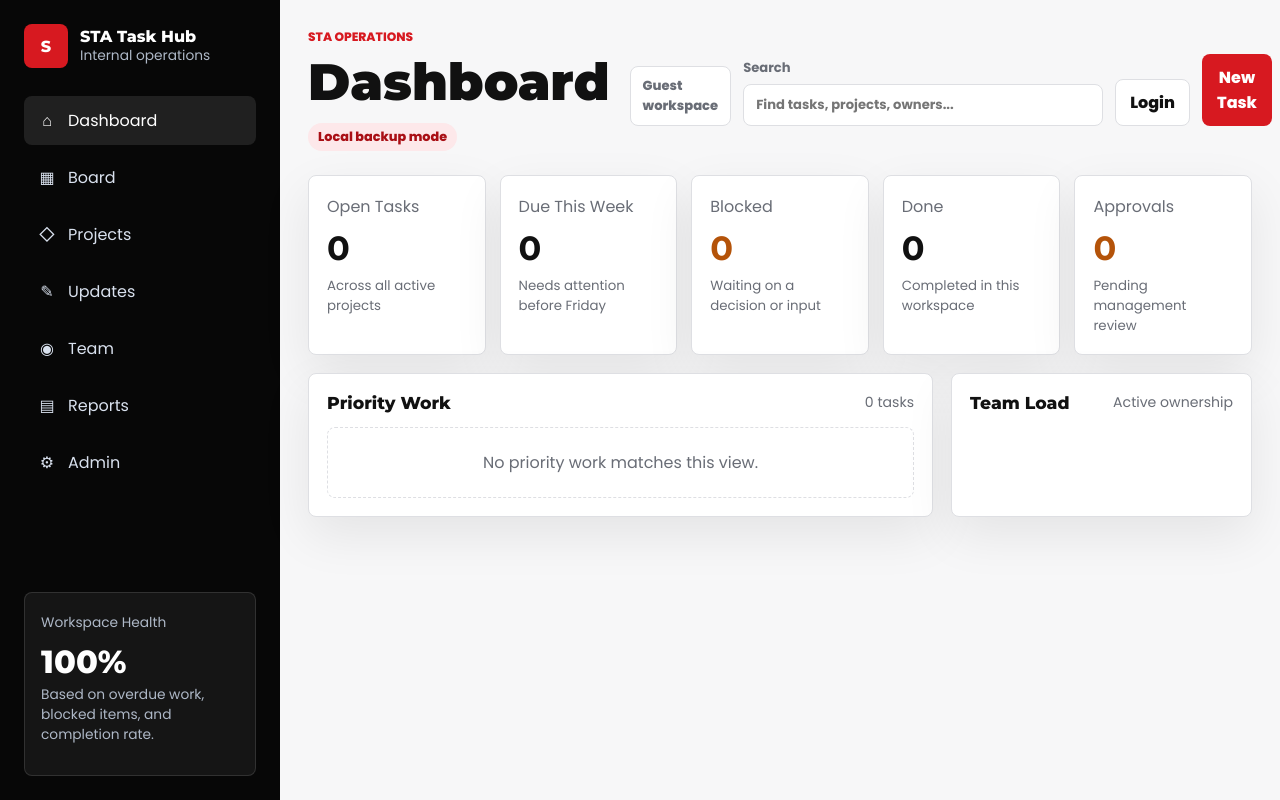
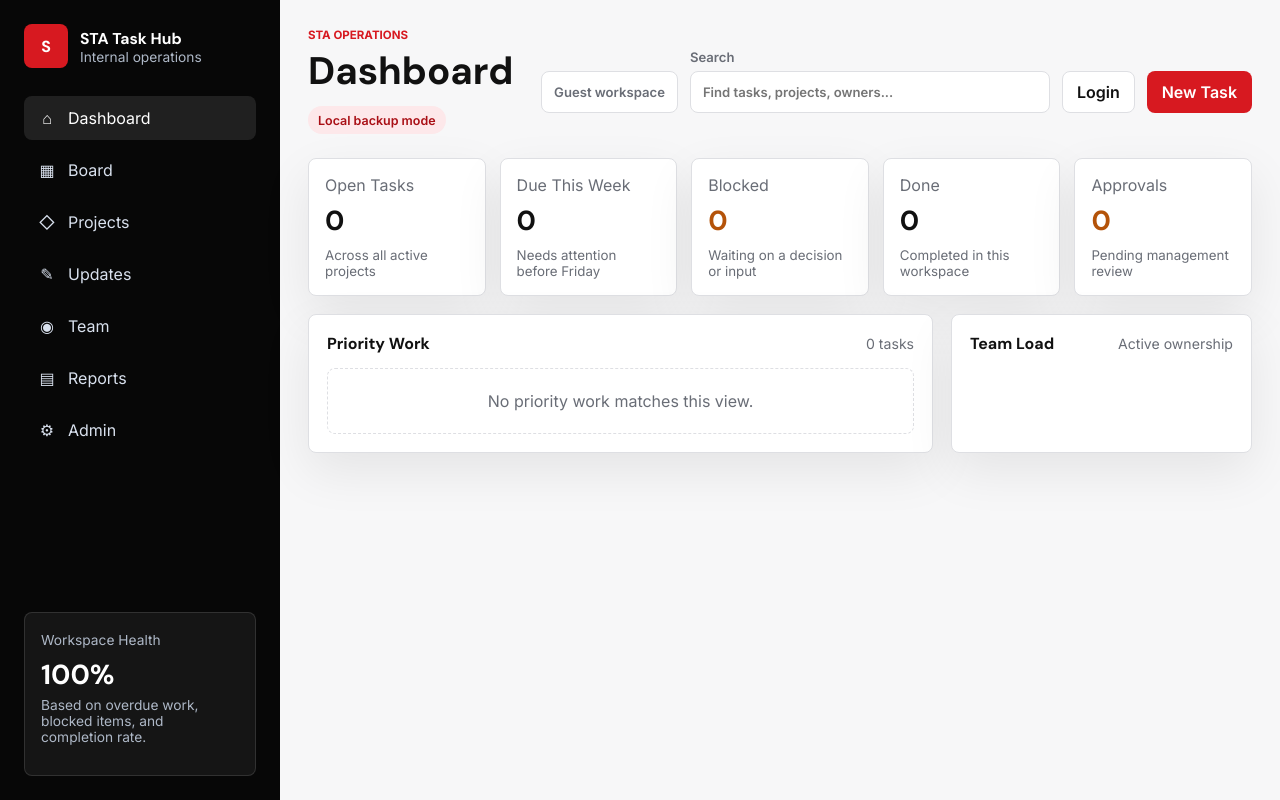
Before and after one commit to belmavirtualsolutions-tech/sta-task-hub, a website: page index.html in a window 1280 px wide. Drawn offline with Linux system fonts and the light colour scheme; no server answers.

Commit message:
Refine typography and visual weight

```diff
--- a/index.html
+++ b/index.html
@@ -7,7 +7,7 @@
     <link rel="preconnect" href="https://fonts.googleapis.com" />
     <link rel="preconnect" href="https://fonts.gstatic.com" crossorigin />
     <link
-      href="https://fonts.googleapis.com/css2?family=Montserrat:wght@700;800;900&family=Poppins:wght@400;500;600;700;800&display=swap"
+      href="https://fonts.googleapis.com/css2?family=DM+Sans:wght@500;600;700&family=Inter:wght@400;500;600;700&display=swap"
       rel="stylesheet"
     />
     <link rel="stylesheet" href="./styles.css" />
--- a/styles.css
+++ b/styles.css
@@ -13,8 +13,8 @@
   --amber: #b45309;
   --red: #d71920;
   --shadow: 0 18px 50px rgba(17, 17, 17, 0.08);
-  --font-heading: "Montserrat", ui-sans-serif, system-ui, -apple-system, BlinkMacSystemFont, "Segoe UI", sans-serif;
-  --font-body: "Poppins", ui-sans-serif, system-ui, -apple-system, BlinkMacSystemFont, "Segoe UI", sans-serif;
+  --font-heading: "DM Sans", ui-sans-serif, system-ui, -apple-system, BlinkMacSystemFont, "Segoe UI", sans-serif;
+  --font-body: "Inter", ui-sans-serif, system-ui, -apple-system, BlinkMacSystemFont, "Segoe UI", sans-serif;
   font-family: var(--font-body);
 }
 
@@ -69,7 +69,7 @@ button {
   border-radius: 8px;
   background: var(--accent);
   font-family: var(--font-heading);
-  font-weight: 800;
+  font-weight: 700;
 }
 
 .brand strong,
@@ -79,7 +79,8 @@ button {
 
 .brand strong {
   font-family: var(--font-heading);
-  font-weight: 800;
+  font-size: 0.98rem;
+  font-weight: 700;
 }
 
 .brand span,
@@ -128,8 +129,8 @@ button {
 
 .health-score {
   margin: 8px 0 4px;
-  font-size: 2rem;
-  font-weight: 800;
+  font-size: 1.72rem;
+  font-weight: 700;
 }
 
 .main {
@@ -149,8 +150,8 @@ button {
   margin: 0 0 4px;
   color: var(--accent);
   text-transform: uppercase;
-  font-size: 0.76rem;
-  font-weight: 800;
+  font-size: 0.72rem;
+  font-weight: 700;
 }
 
 .data-mode {
@@ -162,8 +163,8 @@ button {
   padding: 5px 10px;
   background: var(--accent-soft);
   color: var(--accent-dark);
-  font-size: 0.8rem;
-  font-weight: 800;
+  font-size: 0.78rem;
+  font-weight: 600;
 }
 
 h1,
@@ -176,16 +177,16 @@ p {
 h1 {
   margin-bottom: 0;
   font-family: var(--font-heading);
-  font-size: clamp(2rem, 4vw, 3.2rem);
-  font-weight: 900;
+  font-size: clamp(1.75rem, 3vw, 2.55rem);
+  font-weight: 700;
   letter-spacing: 0;
 }
 
 h2 {
   margin-bottom: 0;
   font-family: var(--font-heading);
-  font-size: 1.08rem;
-  font-weight: 800;
+  font-size: 1rem;
+  font-weight: 700;
 }
 
 h3,
@@ -211,7 +212,7 @@ h3,
   background: #fff;
   color: var(--muted);
   font-size: 0.82rem;
-  font-weight: 800;
+  font-weight: 600;
 }
 
 .search-box {
@@ -219,7 +220,7 @@ h3,
   gap: 6px;
   color: var(--muted);
   font-size: 0.82rem;
-  font-weight: 700;
+  font-weight: 600;
 }
 
 .search-box input,
@@ -245,7 +246,7 @@ input {
   border: 1px solid transparent;
   min-height: 42px;
   padding: 10px 14px;
-  font-weight: 800;
+  font-weight: 600;
 }
 
 .primary-button {
@@ -295,7 +296,7 @@ input {
 }
 
 .metric {
-  padding: 18px;
+  padding: 16px;
 }
 
 .metric span,
@@ -307,7 +308,8 @@ input {
 .metric strong {
   display: block;
   margin: 8px 0;
-  font-size: 2.1rem;
+  font-size: 1.72rem;
+  font-weight: 700;
 }
 
 .metric.warning strong {
@@ -387,7 +389,7 @@ input {
   background: var(--surface-2);
   color: var(--muted);
   font-size: 0.78rem;
-  font-weight: 800;
+  font-weight: 600;
 }
 
 .pill.high {
@@ -459,7 +461,7 @@ input {
   gap: 5px;
   color: var(--muted);
   font-size: 0.78rem;
-  font-weight: 800;
+  font-weight: 600;
 }
 
 .status-form input {
@@ -472,7 +474,7 @@ input {
   padding: 8px 12px;
   background: transparent;
   color: var(--muted);
-  font-weight: 800;
+  font-weight: 600;
 }
 
 .segment.active {
@@ -505,7 +507,7 @@ input {
   display: flex;
   justify-content: space-between;
   margin-bottom: 12px;
-  font-weight: 900;
+  font-weight: 700;
 }
 
 .column-title span {
@@ -525,7 +527,7 @@ input {
   padding: 7px 9px;
   color: var(--muted);
   font-size: 0.8rem;
-  font-weight: 800;
+  font-weight: 600;
 }
 
 .small-button:hover {
@@ -655,7 +657,7 @@ input {
   gap: 6px;
   color: var(--muted);
   font-size: 0.84rem;
-  font-weight: 800;
+  font-weight: 600;
 }
 
 .checkbox-row {
```
